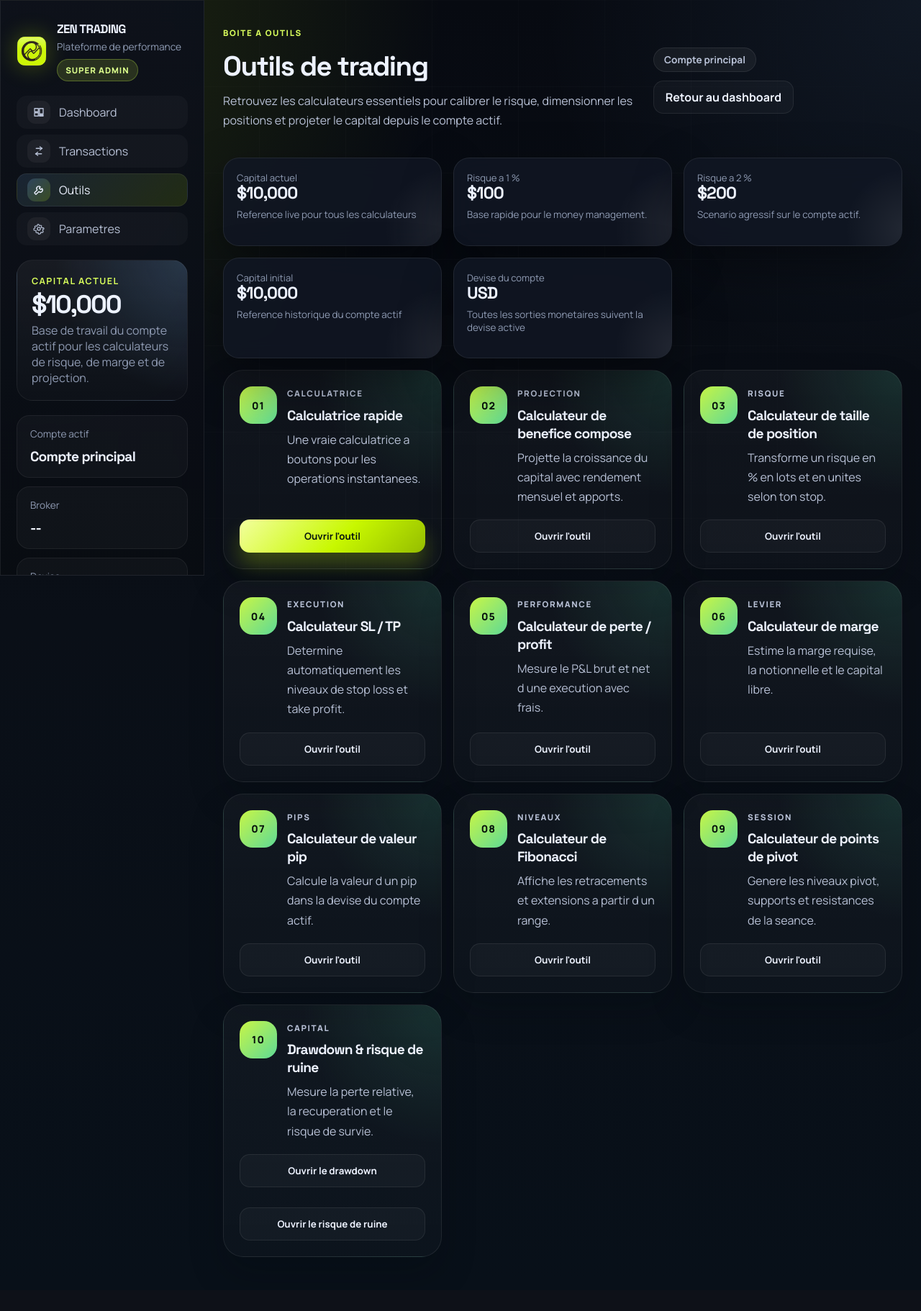
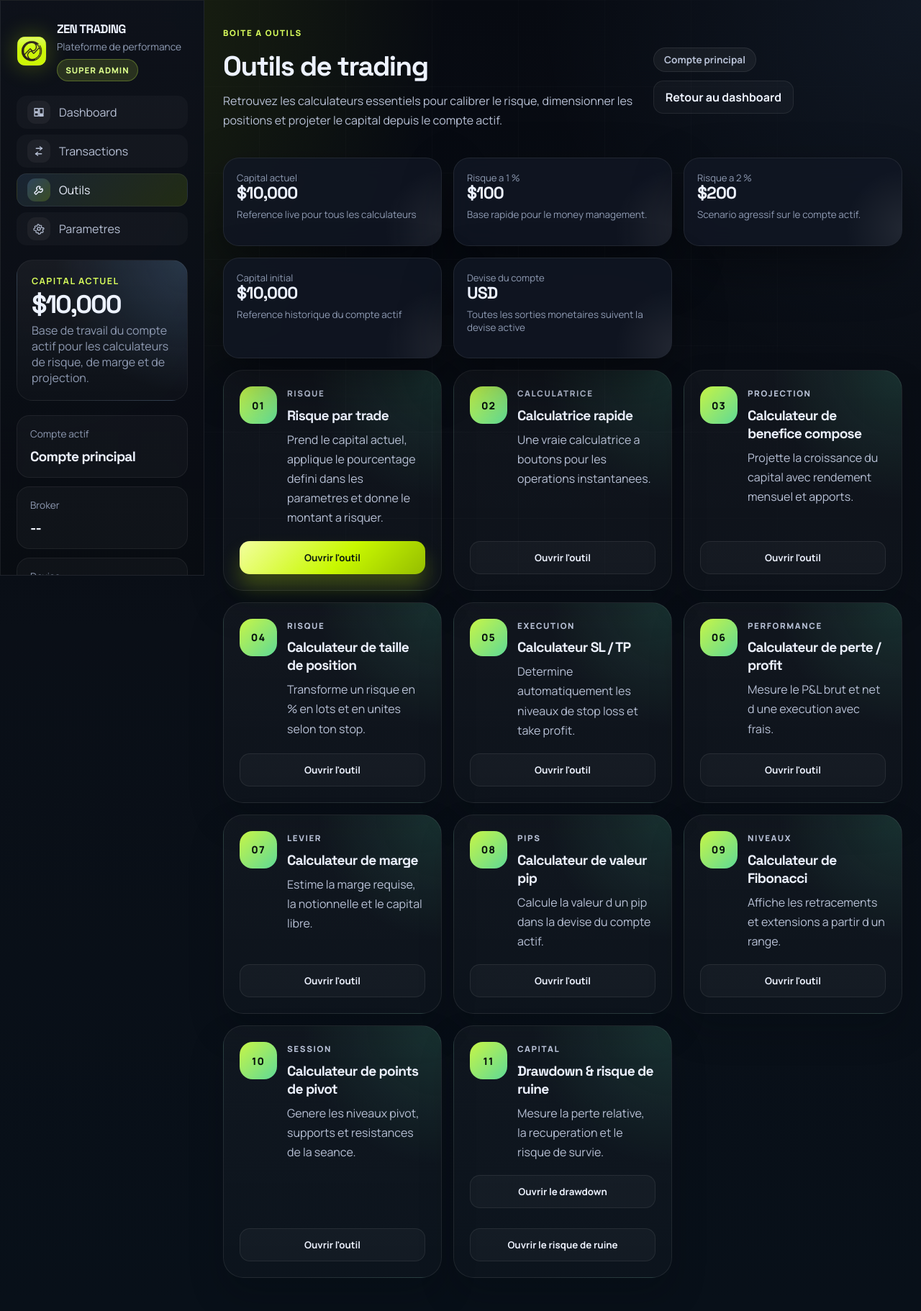
Before and after one commit to CodeMrNg/ZEN, a Django app: page /outils/ in a window 1280 px wide. Shown: the whole page at 72% size. Before the commit the page ends 1747 px from the top, so only its background shows below. Run offline with Django 5.2, Linux system fonts and the light colour scheme; the visitor is signed in with stand-in values (Sample User, id 1); data comes from the database, SQL or seed files in the repository; data that the repository does not hold is empty.

Commit message:
update outils

```diff
--- a/app/forms.py
+++ b/app/forms.py
@@ -367,6 +367,7 @@ class TradingPreferenceForm(forms.ModelForm):
             'default_direction',
             'default_setup',
             'default_lot_size',
+            'default_risk_percent',
             'default_fees',
             'default_confidence',
             'default_dashboard_year',
@@ -379,6 +380,7 @@ class TradingPreferenceForm(forms.ModelForm):
             'default_direction': 'Direction par defaut',
             'default_setup': 'Setup par defaut',
             'default_lot_size': 'Quantite par defaut (lots)',
+            'default_risk_percent': 'Risque par defaut (%)',
             'default_fees': 'G/P par defaut',
             'default_confidence': 'Confiance par defaut',
             'default_dashboard_year': 'Annee dashboard par defaut',
@@ -410,6 +412,7 @@ class TradingPreferenceForm(forms.ModelForm):
         self.fields['default_direction'].label = tr(self.language, 'form.preferences.default_direction', 'Direction par defaut')
         self.fields['default_setup'].label = tr(self.language, 'form.preferences.default_setup', 'Setup par defaut')
         self.fields['default_lot_size'].label = tr(self.language, 'form.preferences.default_lots', 'Quantite par defaut (lots)')
+        self.fields['default_risk_percent'].label = tr(self.language, 'form.preferences.default_risk', 'Risque par defaut (%)')
         self.fields['default_fees'].label = tr(self.language, 'form.preferences.default_gp', 'G/P par defaut')
         self.fields['default_confidence'].label = tr(self.language, 'form.preferences.default_confidence', 'Confiance par defaut')
         self.fields['default_dashboard_year'].label = tr(self.language, 'form.preferences.default_dashboard_year', 'Annee dashboard par defaut')
--- a/app/localization.py
+++ b/app/localization.py
@@ -351,9 +351,11 @@ TRANSLATIONS = {
     "settings.section.operational_impact": pack("Impact operationnel", "Operational impact", "Impacto operativo", "Impacto operacional"),
     "settings.section.default_direction": pack("Direction par defaut", "Default direction", "Direccion por defecto", "Direcao padrao"),
     "settings.section.default_lots": pack("Lots par defaut", "Default lots", "Lotes por defecto", "Lotes padrao"),
+    "settings.section.default_risk": pack("Risque par defaut", "Default risk", "Riesgo por defecto", "Risco padrao"),
     "settings.section.default_gp": pack("G/P par defaut", "Default P/L", "G/P por defecto", "G/P padrao"),
     "settings.section.default_confidence": pack("Confiance par defaut", "Default confidence", "Confianza por defecto", "Confianca padrao"),
     "settings.section.default_week_start_day": pack("Semaine commence le", "Week starts on", "La semana empieza el", "A semana comeca em"),
+    "settings.section.default_risk_help": pack("Cette valeur alimente le formulaire Nouveau trade et l outil Risque par trade.", "This value feeds the New trade form and the Risk per trade tool.", "Este valor alimenta el formulario Nuevo trade y la herramienta Riesgo por trade.", "Esse valor alimenta o formulario Novo trade e a ferramenta Risco por trade."),
     "settings.section.effects": pack("Effets de configuration", "Configuration effects", "Efectos de configuracion", "Efeitos de configuracao"),
     "settings.section.effects_copy_one": pack("Les champs preconfigures sont injectes dans la modale Nouveau trade pour accelerer la saisie et uniformiser les enregistrements.", "Preconfigured fields are injected into the New trade modal to speed up entry and standardize records.", "Los campos preconfigurados se inyectan en la modal Nuevo trade para acelerar el registro y estandarizar los datos.", "Os campos preconfigurados sao injetados na modal Novo trade para acelerar o registro e padronizar os dados."),
     "settings.section.effects_copy_two": pack("Le capital actuel reflete l etat du compte en temps reel. Le capital initial reste disponible pour mesurer la performance depuis l origine.", "Current capital reflects the live account state. Initial capital remains available to measure performance from inception.", "El capital actual refleja el estado de la cuenta en tiempo real. El capital inicial sigue disponible para medir el rendimiento desde el origen.", "O capital atual reflete o estado da conta em tempo real. O capital inicial permanece disponivel para medir a performance desde o inicio."),
@@ -422,6 +424,7 @@ TRANSLATIONS = {
     "form.preferences.default_direction": pack("Direction par defaut", "Default direction", "Direccion por defecto", "Direcao padrao"),
     "form.preferences.default_setup": pack("Setup par defaut", "Default setup", "Setup por defecto", "Setup padrao"),
     "form.preferences.default_lots": pack("Quantite par defaut (lots)", "Default size (lots)", "Tamano por defecto (lotes)", "Quantidade padrao (lotes)"),
+    "form.preferences.default_risk": pack("Risque par defaut (%)", "Default risk (%)", "Riesgo por defecto (%)", "Risco padrao (%)"),
     "form.preferences.default_gp": pack("G/P par defaut", "Default P/L", "G/P por defecto", "G/P padrao"),
     "form.preferences.default_confidence": pack("Confiance par defaut", "Default confidence", "Confianza por defecto", "Confianca padrao"),
     "form.preferences.default_dashboard_year": pack("Annee dashboard par defaut", "Default dashboard year", "Ano de dashboard por defecto", "Ano padrao do dashboard"),
--- a/app/static/app/tools.js
+++ b/app/static/app/tools.js
@@ -7,18 +7,20 @@
     const langCode = (document.documentElement.lang || "fr").toLowerCase();
     const locale = document.body.dataset.uiLocale || "fr-FR";
     const currencyCode = app.dataset.currencyCode || "USD";
+    const defaultRiskPercent = Math.max(0, parseNumber(app.dataset.defaultRiskPercent, 1));
     const toolsModal = document.getElementById("tools-modal");
     const toolsModalTitle = document.getElementById("tools-modal-title");
     const toolsModalCopy = document.getElementById("tools-modal-copy");
     const toolPanels = Array.from(app.querySelectorAll("[data-tool-panel]"));
     const calculatorHistoryNode = document.getElementById("calculator-history");
     const calculatorDisplayNode = document.getElementById("calculator-display");
-    let activeTool = "calculator";
+    let activeTool = "risk-trade";
 
     const strings = langCode.startsWith("fr") ? {
         calculatorError: "Erreur",
         toolDefaultTitle: "Outil",
         toolDefaultCopy: "Execute les calculs de ce module dans le compte actif.",
+        riskTradeNote: "{percent} du capital actuel = {value}.",
         marginUsed: "Marge utilisee: {value} du capital.",
         ruinNotePositive: "Estimation probabiliste basee sur le win rate, le payoff moyen et le risque par trade.",
         ruinNoteNegative: "Expectancy negative ou nulle: la probabilite de ruine est consideree comme elevee.",
@@ -26,6 +28,7 @@
         calculatorError: "Error",
         toolDefaultTitle: "Tool",
         toolDefaultCopy: "Run calculations for this module using the active account.",
+        riskTradeNote: "{percent} of current capital = {value}.",
         marginUsed: "Margin used: {value} of capital.",
         ruinNotePositive: "Probability estimate based on win rate, average payoff, and risk per trade.",
         ruinNoteNegative: "Negative or zero expectancy: risk of ruin is considered high.",
@@ -423,6 +426,21 @@
         }
     }
 
+    function calculateRiskPerTrade() {
+        const capital = Math.max(0, parseNumber(document.getElementById("risk-trade-capital")?.value));
+        const riskPercent = defaultRiskPercent;
+        const riskAmount = capital * (riskPercent / 100);
+
+        setText("risk-trade-badge", formatPercent(riskPercent));
+        setText("risk-trade-amount", formatCurrency(riskAmount));
+        setText(
+            "risk-trade-note",
+            strings.riskTradeNote
+                .replace("{percent}", formatPercent(riskPercent))
+                .replace("{value}", formatCurrency(riskAmount)),
+        );
+    }
+
     function calculatePositionSize() {
         const capital = parseNumber(document.getElementById("position-capital")?.value);
         const riskPercent = parseNumber(document.getElementById("position-risk")?.value);
@@ -597,6 +615,7 @@
     }
 
     function recomputeAll() {
+        calculateRiskPerTrade();
         calculateCompound();
         calculatePositionSize();
         calculateSLTP();
@@ -690,7 +709,7 @@
     app.addEventListener("input", recomputeAll);
     app.addEventListener("change", recomputeAll);
 
-    setActiveTool("calculator");
+    setActiveTool("risk-trade");
     clearCalculator();
     recomputeAll();
 }());
--- a/app/templates/app/tools.html
+++ b/app/templates/app/tools.html
@@ -11,6 +11,7 @@
     data-current-capital="{{ current_capital|compact_number }}"
     data-initial-capital="{{ active_account.capital_base|compact_number }}"
     data-currency-code="{{ active_account.currency }}"
+    data-default-risk-percent="{{ trade_preferences.default_risk_percent|compact_number }}"
 >
     <aside class="sidebar" data-sidebar>
         <div class="sidebar-topbar">
@@ -130,17 +131,29 @@
                 <div class="tool-card-copy">
                     <span class="tool-card-icon">01</span>
                     <div>
+                        <p class="panel-kicker">Risque</p>
+                        <h2>Risque par trade</h2>
+                        <p>Prend le capital actuel, applique le pourcentage defini dans les parametres et donne le montant a risquer.</p>
+                    </div>
+                </div>
+                <button type="button" class="primary-button button-block" data-ui-modal-open="tools-modal" data-tool-open="risk-trade" data-tool-title="Risque par trade" data-tool-copy="Calcule instantanement le montant a risquer a partir du capital actuel et du pourcentage defini dans les parametres.">Ouvrir l'outil</button>
+            </article>
+
+            <article class="tool-card">
+                <div class="tool-card-copy">
+                    <span class="tool-card-icon">02</span>
+                    <div>
                         <p class="panel-kicker">Calculatrice</p>
                         <h2>Calculatrice rapide</h2>
                         <p>Une vraie calculatrice a boutons pour les operations instantanees.</p>
                     </div>
                 </div>
-                <button type="button" class="primary-button button-block" data-ui-modal-open="tools-modal" data-tool-open="calculator" data-tool-title="Calculatrice rapide" data-tool-copy="Effectue des calculs rapides avec un vrai pave numerique.">Ouvrir l'outil</button>
+                <button type="button" class="ghost-button button-block" data-ui-modal-open="tools-modal" data-tool-open="calculator" data-tool-title="Calculatrice rapide" data-tool-copy="Effectue des calculs rapides avec un vrai pave numerique.">Ouvrir l'outil</button>
             </article>
 
             <article class="tool-card">
                 <div class="tool-card-copy">
-                    <span class="tool-card-icon">02</span>
+                    <span class="tool-card-icon">03</span>
                     <div>
                         <p class="panel-kicker">Projection</p>
                         <h2>Calculateur de benefice compose</h2>
@@ -152,7 +165,7 @@
 
             <article class="tool-card">
                 <div class="tool-card-copy">
-                    <span class="tool-card-icon">03</span>
+                    <span class="tool-card-icon">04</span>
                     <div>
                         <p class="panel-kicker">Risque</p>
                         <h2>Calculateur de taille de position</h2>
@@ -164,7 +177,7 @@
 
             <article class="tool-card">
                 <div class="tool-card-copy">
-                    <span class="tool-card-icon">04</span>
+                    <span class="tool-card-icon">05</span>
                     <div>
                         <p class="panel-kicker">Execution</p>
                         <h2>Calculateur SL / TP</h2>
@@ -176,7 +189,7 @@
 
             <article class="tool-card">
                 <div class="tool-card-copy">
-                    <span class="tool-card-icon">05</span>
+                    <span class="tool-card-icon">06</span>
                     <div>
                         <p class="panel-kicker">Performance</p>
                         <h2>Calculateur de perte / profit</h2>
@@ -188,7 +201,7 @@
 
             <article class="tool-card">
                 <div class="tool-card-copy">
-                    <span class="tool-card-icon">06</span>
+                    <span class="tool-card-icon">07</span>
                     <div>
                         <p class="panel-kicker">Levier</p>
                         <h2>Calculateur de marge</h2>
@@ -200,7 +213,7 @@
 
             <article class="tool-card">
                 <div class="tool-card-copy">
-                    <span class="tool-card-icon">07</span>
+                    <span class="tool-card-icon">08</span>
                     <div>
                         <p class="panel-kicker">Pips</p>
                         <h2>Calculateur de valeur pip</h2>
@@ -212,7 +225,7 @@
 
             <article class="tool-card">
                 <div class="tool-card-copy">
-                    <span class="tool-card-icon">08</span>
+                    <span class="tool-card-icon">09</span>
                     <div>
                         <p class="panel-kicker">Niveaux</p>
                         <h2>Calculateur de Fibonacci</h2>
@@ -224,7 +237,7 @@
 
             <article class="tool-card">
                 <div class="tool-card-copy">
-                    <span class="tool-card-icon">09</span>
+                    <span class="tool-card-icon">10</span>
                     <div>
                         <p class="panel-kicker">Session</p>
                         <h2>Calculateur de points de pivot</h2>
@@ -236,7 +249,7 @@
 
             <article class="tool-card">
                 <div class="tool-card-copy">
-                    <span class="tool-card-icon">10</span>
+                    <span class="tool-card-icon">11</span>
                     <div>
                         <p class="panel-kicker">Capital</p>
                         <h2>Drawdown & risque de ruine</h2>
@@ -254,15 +267,40 @@
                 <div class="dashboard-modal-header">
                     <div>
                         <p class="panel-kicker">Outil</p>
-                        <h2 id="tools-modal-title">Calculatrice rapide</h2>
-                        <p class="dashboard-modal-subtitle" id="tools-modal-copy">Choisis un module depuis le catalogue pour ouvrir l'outil correspondant.</p>
+                        <h2 id="tools-modal-title">Risque par trade</h2>
+                        <p class="dashboard-modal-subtitle" id="tools-modal-copy">Calcule instantanement le montant a risquer a partir du capital actuel et du pourcentage defini dans les parametres.</p>
                     </div>
                     <button type="button" class="modal-close" data-ui-modal-close="tools-modal" aria-label="Fermer l'outil">X</button>
                 </div>
 
                 <div class="dashboard-modal-body">
                     <section class="tools-grid tools-modal-grid">
-            <article class="panel tool-panel is-active" data-tool-panel="calculator">
+            <article class="panel tool-panel is-active" data-tool-panel="risk-trade">
+                <div class="panel-heading">
+                    <div>
+                        <p class="panel-kicker">Risque</p>
+                        <h2>Risque par trade</h2>
+                    </div>
+                    <div class="panel-actions">
+                        <span class="form-badge" id="risk-trade-badge">{{ trade_preferences.default_risk_percent|compact_number }}%</span>
+                        <a href="{% url 'app:settings' %}" class="ghost-button">Parametres</a>
+                    </div>
+                </div>
+                <article class="tool-single-result">
+                    <span>Montant a risquer</span>
+                    <strong id="risk-trade-amount">{{ default_risk_amount_formatted }}</strong>
+                    <p class="tool-note" id="risk-trade-note">{{ trade_preferences.default_risk_percent|compact_number }}% du capital actuel = {{ default_risk_amount_formatted }}.</p>
+                </article>
+                <p class="tool-copy">Le pourcentage utilise ici vient des parametres. Modifie-le dans Parametres si tu veux changer ta base de risque.</p>
+                <div class="form-grid">
+                    <div class="field-group field-span-2">
+                        <label for="risk-trade-capital">Capital actuel</label>
+                        <input id="risk-trade-capital" type="number" step="0.01" value="{{ current_capital|compact_number }}">
+                    </div>
+                </div>
+            </article>
+
+            <article class="panel tool-panel" data-tool-panel="calculator">
                 <div class="panel-heading">
                     <div>
                         <p class="panel-kicker">Calculatrice</p>
--- a/app/views.py
+++ b/app/views.py
@@ -232,6 +232,7 @@ def tools_view(request):
     preferences = get_or_create_preferences_for_user(request.user.pk)
     active_account = get_or_create_active_account_for_user(request.user.pk, preferences)
     current_capital = get_current_capital_for_user(request.user.pk, preferences, account=active_account)
+    default_risk_amount = current_capital * (preferences.default_risk_percent / Decimal('100'))
     risk_one_percent = current_capital * Decimal('0.01')
     risk_two_percent = current_capital * Decimal('0.02')
     return render(
@@ -243,6 +244,7 @@ def tools_view(request):
             'trading_accounts': get_trading_accounts_for_user(request.user.pk),
             'current_capital': current_capital,
             'current_capital_formatted': format_currency(current_capital, active_account.currency),
+            'default_risk_amount_formatted': format_currency(default_risk_amount, active_account.currency),
             'risk_one_percent_formatted': format_currency(risk_one_percent, active_account.currency),
             'risk_two_percent_formatted': format_currency(risk_two_percent, active_account.currency),
             'initial_capital_formatted': format_currency(active_account.capital_base, active_account.currency),
```
Also changed, not shown: app/templates/app/settings.html (+15 -0 lines), app/tests.py (+13 -0 lines).
